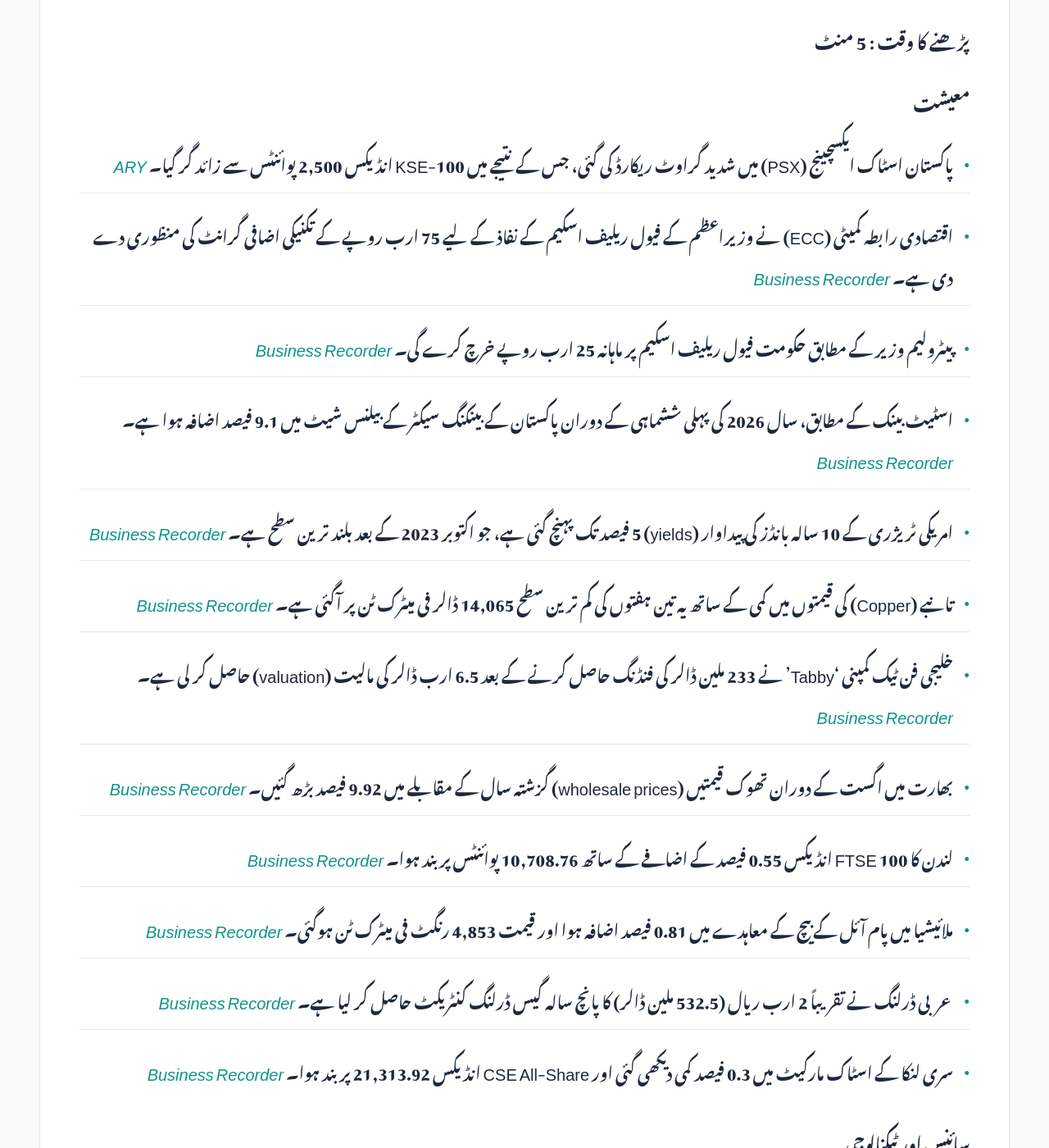
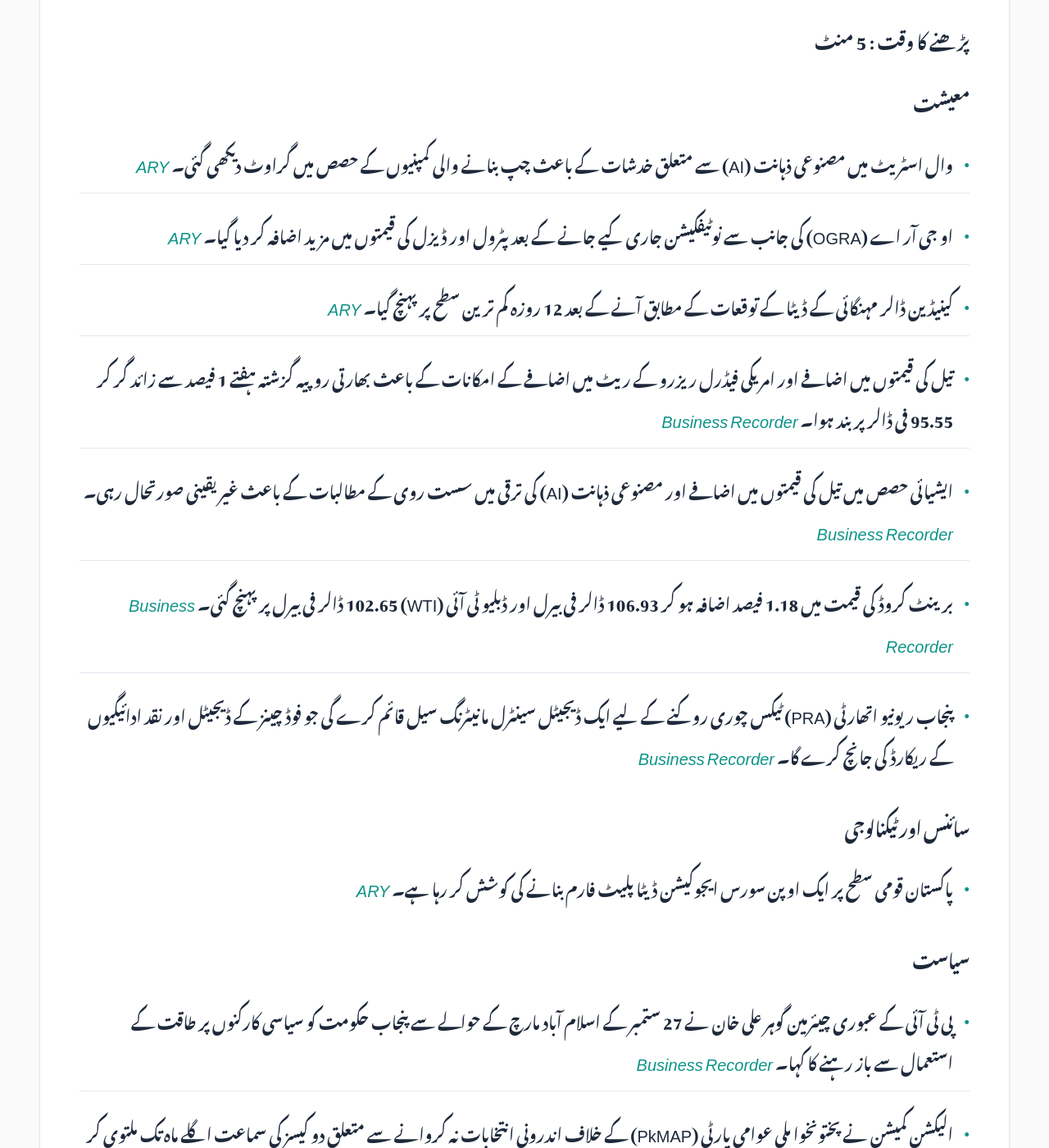
Before and after one commit to zsubzwary/news, a Jekyll site: the page built from ur/index.md, in a window 1280 px wide and 1400 px high, scrolled down 441 px. Shown: the whole window at 82% size. Built offline with Jekyll 4.4.1, drawn with Linux system fonts in a browser that asks for light colours; some web fonts are replaced; comment, search, counter and statistics services are not loaded; some of the changed text lies outside the part shown.

Commit message:
DateTime; 2026-09-15T04:08:51.275Z

```diff
--- a/ur/index.md
+++ b/ur/index.md
@@ -7,49 +7,45 @@ rtl: true
 
 پاکستان کی تازہ خبروں کا خلاصہ
 
- &lrm; 14-Sep-2026 21:10PKT
+ &lrm; 15-Sep-2026 09:08PKT
 
 پڑھنے کا وقت : 5 منٹ
 
 ### معیشت
-- پاکستان اسٹاک ایکسچینج (PSX) میں شدید گراوٹ ریکارڈ کی گئی، جس کے نتیجے میں KSE-100 انڈیکس 2,500 پوائنٹس سے زائد گر گیا۔ *[ARY](https://arynews.tv/psx-stocks-fall-sharply-as-kse-100-index-loses-over-2500-points)*
-- اقتصادی رابطہ کمیٹی (ECC) نے وزیراعظم کے فیول ریلیف اسکیم کے نفاذ کے لیے 75 ارب روپے کے تکنیکی اضافی گرانٹ کی منظوری دے دی ہے۔ *[Business Recorder](https://www.brecorder.com/news/40439437/ecc-approves-rs75bn-for-pms-fuel-relief-scheme)*
-- پیٹرولیم وزیر کے مطابق حکومت فیول ریلیف اسکیم پر ماہانہ 25 ارب روپے خرچ کرے گی۔ *[Business Recorder](https://www.brecorder.com/news/40439428/govt-to-spend-rs25bn-a-month-on-fuel-relief-scheme-petroleum-minister)*
-- اسٹیٹ بینک کے مطابق، سال 2026 کی پہلی ششماہی کے دوران پاکستان کے بینکنگ سیکٹر کے بیلنس شیٹ میں 9.1 فیصد اضافہ ہوا ہے۔ *[Business Recorder](https://www.brecorder.com/news/40439436-pakistan-banking-sector-remains-resilient-in-h1cy26-sbp)*
-- امریکی ٹریژری کے 10 سالہ بانڈز کی پیداوار (yields) 5 فیصد تک پہنچ گئی ہے، جو اکتوبر 2023 کے بعد بلند ترین سطح ہے۔ *[Business Recorder](https://www.brecorder.com/news/40439438/us-10-year-yields-reach-5-highest-since-2023)*
-- تانبے (Copper) کی قیمتوں میں کمی کے ساتھ یہ تین ہفتوں کی کم ترین سطح 14,065 ڈالر فی میٹرک ٹن پر آگئی ہے۔ *[Business Recorder](https://www.brecorder.com/news/40439432-copper-sinks-to-3-week-low-as-dollar-firms-lme-stocks-rise)*
-- خلیجی فن ٹیک کمپنی 'Tabby' نے 233 ملین ڈالر کی فنڈنگ حاصل کرنے کے بعد 6.5 ارب ڈالر کی مالیت (valuation) حاصل کر لی ہے۔ *[Business Recorder](https://www.brecorder.com/news/40439422-gulf-fintech-tabby-clinches-6-5-billion-valuation-after-latest-funding-round)*
-- بھارت میں اگست کے دوران تھوک قیمتیں (wholesale prices) گزشتہ سال کے مقابلے میں 9.92 فیصد بڑھ گئیں۔ *[Business Recorder](https://www.brecorder.com/news/40439423-india-wholesale-prices-rise-9-92-year-on-year-in-august)*
-- لندن کا FTSE 100 انڈیکس 0.55 فیصد کے اضافے کے ساتھ 10,708.76 پوائنٹس پر بند ہوا۔ *[Business Recorder](https://www.brecorder.com/news/40439425-uks-ftse-100-rises-as-oil-stocks-gain-key-announcements-in-focus)*
-- ملائیشیا میں پام آئل کے بیچ کے معاہدے میں 0.81 فیصد اضافہ ہوا اور قیمت 4,853 رنگٹ فی میٹرک ٹن ہوگئی۔ *[Business Recorder](https://www.brecorder.com/news/40439421-palm-oil-closes-up-after-crude-prices-climb-higher)*
-- عربی ڈرلنگ نے تقریباً 2 ارب ریال (532.5 ملین ڈالر) کا پانچ سالہ گیس ڈرلنگ کنٹریکٹ حاصل کر لیا ہے۔ *[Business Recorder](https://www.brecorder.com/news/40439433-gulf-equities-mixed-as-saudi-energy-shipping-security-concerns-weigh)*
-- سری لنکا کے اسٹاک مارکیٹ میں 0.3 فیصد کمی دیکھی گئی اور CSE All-Share انڈیکس 21,313.92 پر بند ہوا۔ *[Business Recorder](https://www.brecorder.com/news/40439429-sri-lankan-shares-fall-as-healthcare-energy-stocks-drag)*
+- وال اسٹریٹ میں مصنوعی ذہانت (AI) سے متعلق خدشات کے باعث چپ بنانے والی کمپنیوں کے حصص میں گراوٹ دیکھی گئی۔ *[ARY](https://arynews.tv/wall-street-drops-as-ai-worries-pummel-chipmakers)*
+- او جی آر اے (OGRA) کی جانب سے نوٹیفکیشن جاری کیے جانے کے بعد پٹرول اور ڈیزل کی قیمتوں میں مزید اضافہ کر دیا گیا۔ *[ARY](https://arynews.tv/petrol-price-diesel-rate-hiked-further-as-ogra-issues-notification)*
+- کینیڈین ڈالر مہنگائی کے ڈیٹا کے توقعات کے مطابق آنے کے بعد 12 روزہ کم ترین سطح پر پہنچ گیا۔ *[ARY](https://arynews.tv/canadian-dollar-hits-12-day-low-as-inflation-data-meets-expectations)*
+- تیل کی قیمتوں میں اضافے اور امریکی فیڈرل ریزرو کے ریٹ میں اضافے کے امکانات کے باعث بھارتی روپیہ گزشتہ ہفتے 1 فیصد سے زائد گر کر 95.55 فی ڈالر پر بند ہوا۔ *[Business Recorder](https://www.brecorder.com/news/40439547/indian-rupee-bonds-eye-fed-decision-rate-outlook)*
+- ایشیائی حصص میں تیل کی قیمتوں میں اضافے اور مصنوعی ذہانت (AI) کی ترقی میں سست روی کے مطالبات کے باعث غیر یقینی صورتحال رہی۔ *[Business Recorder](https://www.brecorder.com/news/40439546/asian-shares-waver-as-oil-and-yields-rise-ahead-of-fed-boj-meetings)*
+- برینٹ کروڈ کی قیمت میں 1.18 فیصد اضافہ ہو کر 106.93 ڈالر فی بیرل اور ڈبلیو ٹی آئی (WTI) 102.65 ڈالر فی بیرل پر پہنچ گئی۔ *[Business Recorder](https://www.brecorder.com/news/40439536/oil-prices-rise-as-saudi-pipeline-outage-fresh-attacks-raise-supply-concerns)*
+- پنجاب ریونیو اتھارٹی (PRA) ٹیکس چوری روکنے کے لیے ایک ڈیجیٹل سینٹرل مانیٹرنگ سیل قائم کرے گی جو فوڈ چینز کے ڈیجیٹل اور نقد ادائیگیوں کے ریکارڈ کی جانچ کرے گا۔ *[Business Recorder](https://www.brecorder.com/news/40439533/pra-to-set-up-digital-cell-to-curb-tax-evasion)*
 
 ### سائنس اور ٹیکنالوجی
-- آریکل (Oracle) نے AI انفراسٹرکچر کے قرضوں کے بڑھتے ہوئے بوجھ کے باعث ملازمین کی نئی کھیپ کو ملازمتوں سے فارغ کرنا شروع کر دیا ہے۔ *[ARY](https://arynews.tv/oracle-begins-new-round-of-layoffs-as-ai-infrastructure-debt-mounts)*
-- ایلون مسک کی X Corp اور SpaceXAI نے ایپل کے خلاف جاری اینٹی ٹرسٹ مقدمے کو ٹیکساس کی وفاقی عدالت میں ختم کر دیا ہے۔ *[Business Recorder](https://www.brecorder.com/news/40439441/musks-x-corp-and-spacexai-resolve-antitrust-lawsuit-against-apple)*
-- ایپل نے پاکستان کے لیے اپنے پہلے 'ہیڈ آف گورنمنٹ افیئرز' کے طور پر سلمان ڈار کو مقرر کر دیا ہے۔ *[Business Recorder](https://www.brecorder.com/news/40439439/apple-appoints-first-head-of-government-affairs-for-pakistan)*
+- پاکستان قومی سطح پر ایک اوپن سورس ایجوکیشن ڈیٹا پلیٹ فارم بنانے کی کوشش کر رہا ہے۔ *[ARY](https://arynews.tv/pakistan-moves-to-build-national-open-source-education-data-platform)*
 
 ### سیاست
-- سندھ اسمبلی نے لوکل گورنمنٹ ایکٹ 2026 کی منظوری دے دی ہے۔ *[ARY](https://arynews.tv/sindh-assembly-gives-green-light-to-local-government-act-2026)*
-- اینٹی تھرارسٹ کورٹ (ATC) نے سہیل آفریدی، اسد قاسم اور پی ٹی آئی کے 22 قانون سازوں کے پاسپورٹ بلاک کرنے کا حکم دے دیا ہے۔ *[ARY](https://arynews.tv/atc-orders-passport-block-for-sohail-afridi-asad-qaiser-22-pti-lawmakers)*
+- پی ٹی آئی کے عبوری چیئرمین گوہر علی خان نے 27 ستمبر کے اسلام آباد مارچ کے حوالے سے پنجاب حکومت کو سیاسی کارکنوں پر طاقت کے استعمال سے باز رہنے کا کہا۔ *[Business Recorder](https://www.brecorder.com/news/40439540/september-27-march-gohar-warns-against-potential-use-of-force-against-pti-workers)*
+- الیکشن کمیشن نے پختونخوا ملی عوامی پارٹی (PkMAP) کے خلاف اندرونی انتخابات نہ کروانے سے متعلق دو کیسز کی سماعت اگلے ماہ تک ملتوی کر دی ہے۔ *[Business Recorder](https://www.brecorder.com/news/40439541/ecp-reschedules-two-cases-against-pkmap-till-next-month)*
+- اینٹی ٹیررازم کورٹ نے 26 نومبر کے احتجاج کے کیس میں 24 پارلیمنٹ اراکین بشمول کے پی کے کے وزیراعلیٰ سہیل آفریدی کے پاسپورٹ بلاک کرنے کا حکم دے دیا ہے۔ *[Business Recorder](https://www.brecorder.com/news/40439539/atc-orders-blocking-of-passports-for-afridi-other-pti-mps)*
+- وفاقی آئینی عدالت (FCC) نے کے پی کے کے وزیراعلیٰ سہیل آفریدی کی تقرری کو چیلنج کرنے والی درخواست پر نوٹس جاری کر دیا ہے۔ *[Business Recorder](https://www.brecorder.com/news/40439528/plea-of-marwat-fcc-issues-notice-to-afridi)*
+- وفاقی وزیر ریلوے محمد حنیف عباسی نے کہا ہے کہ علاقائی حریف پاکستان کی قومی سلامتی کو نقصان نہیں پہنچا سکتے۔ *[Business Recorder](https://www.brecorder.com/news/40439534/regional-adversaries-cannot-undermine-national-security-abbasi)*
 
 ### قومی
-- بی آئی ای کے (BIEK) نے 2026 کے ایچ ایس سی کامرس ریگولر اور پرائیویٹ گروپ کے نتائج کا اعلان کر دیا ہے۔ *[ARY](https://arynews.tv/biek-announces-2026-hsc-commerce-regular-group-results-check-here)* | *[ARY](https://arynews.tv/biek-announces-2026-hsc-commerce-private-group-results-check-here)*
-- میر حسن ماری کے ضرورت مند خاندانوں کو 700 سولر سسٹم فراہم کیے جائیں گے۔ *[ARY](https://arynews.tv/needy-families-in-mir-hassan-mari-to-receive-700-solar-systems)*
-- میر رضا کیس میں کمیشن سرمایہ کاروں کے بیانات ویڈیو لنک کے ذریعے ریکارڈ کرے گا۔ *[ARY](https://arynews.tv/mir-raza-case-commission-to-record-statements-of-investors-via-video-link)*
-- انڈونیشیا کے نیوی چیف نے جی ایچ کیو (GHQ) میں چیف آف آرمی اسٹاف جنرل عاصم منیر سے ملاقات کی۔ *[Business Recorder](https://www.brecorder.com/news/40439430-indonesia-navy-chief-meets-field-marshal-asim-munir-at-ghq)*
-- پاکستانی روپیہ امریکی ڈالر کے مقابلے میں مستحکم ہو کر اضافہ ریکارڈ کر رہا ہے۔ *[Business Recorder](https://www.brecorder.com/news/40439426-intra-day-update-rupee-records-gain-against-us-dollar)*
+- خیبرپختونخوا میں گندم کے ذخائر سپلائی کے خدشات کے باعث 189,000 ٹن تک گر گئے۔ *[ARY](https://arynews.tv/kp-wheat-reserves-drop-to-189000-tonnes-amid-supply-concerns)*
+- عمرہ زائرین کے لیے نادرا (NADRA) کے انٹیگریٹڈ ویکسینیشن کارڈ کے نفاذ کی ڈیڈ لائن 25 ستمبر 2026 تک بڑھا دی گئی ہے۔ *[Business Recorder](https://www.brecorder.com/news/40439542-umrah-pilgrims-deadline-for-vaccination-card-extended)*
+- آئی بی سی سی (IBCC) نے بتایا کہ این سی سی آئی اے (NCCIA) کو کیمبرج امتحانی پرچیاں پاکستان سے لیک ہونے کا کوئی ثبوت نہیں ملا۔ *[Business Recorder](https://www.brecorder.com/news/40439532-cambridge-exam-papers-nccia-found-no-evidence-of-leakage-from-pakistan-ibcc)*
+- چیف آف آرمی اسٹاف فیلڈ مارشل سید عاصم منیر نے لبنان کے وزیر داخلہ سے ملاقات میں دوطرفہ تعلقات کو مزید مضبوط کرنے کا عزم دہرایا۔ *[Business Recorder](https://www.brecorder.com/news/40439538-cdf-reaffirms-commitment-to-stronger-ties-with-lebanon)*
+- فرانسیسی سفیر نکولاس گیلے نے صدر آصف علی زرداری سے ملاقات کی اور پاکستان کے ساتھ دوطرفہ تعلقات پر تبادلہ خیال کیا۔ *[Business Recorder](https://www.brecorder.com/news/40439529-france-ambassador-pays-farewell-calls-on-president)*
+- قومی اسمبلی کے سپیکر سردار ایاز صادق نے عالمی دنِ جمہوریت کے موقع پر مضبوط جمہوری نظام کو خوشحال مستقبل کی ضمانت قرار دیا۔ *[Business Recorder](https://www.brecorder.com/news/40439535-international-day-of-democracy-today-speaker-says-strong-democratic-system-guarantee-of-prosperous-future)*
 
 ### بین الاقوامی
-- یمن کے حوثیوں نے سعودی عرب کے خمیس مشيط میں فوجی ایئر بیس پر درجنوں میزائلوں اور ڈرون سے حملہ کر دیا۔ *[Business Recorder](https://www.brecorder.com/news/40439440/gulf-states-call-off-meeting-with-iran-houthis-launch-new-attack-on-saudi)*
-- خلیجی ریاستوں نے ایران کے ساتھ طے شدہ ملاقات منسوخ کر دی ہے۔ *[Business Recorder](https://www.brecorder.com/news/40439440/gulf-states-call-off-meeting-with-iran-houthis-launch-new-attack-on-saudi)*
-- لبنان کے جنوبی شہر پر اسرائیلی حملوں میں 6 بچوں سمیت کم از کم 13 افراد ہلاک ہو گئے۔ *[Business Recorder](https://www.brecorder.com/news/40439435-israeli-strikes-on-southern-lebanese-town-kill-13-as-fears-of-escalation-mount)*
-- بنگلہ دیش کے وزیر توانائی کے مطابق ایل این جی (LNG) کی بلند قیمتوں کی وجہ سے ملک کی صنعتی ترقی سست ہو رہی ہے۔ *[Business Recorder](https://www.brecorder.com/news/40439431-bangladeshs-industrial-growth-hurt-by-high-lng-prices-minister-says)*
-- بھارت کی کمپنی GAIL کے چیئرمین کے مطابق 20 ڈالر فی ایم ایم بی ٹی یو (mmBtu) سے زیادہ ایل این جی کی قیمتیں ڈیمانڈ کو متاثر کر رہی ہیں۔ *[Business Recorder](https://www.brecorder.com/news/40439427-lng-prices-above-20-per-mmbtu-to-hurt-demand-chairman-of-indias-gail-says)*
+- سعودی عرب نے حوثی حملوں کے جواب میں سخت کارروائی کرنے کا انتباہ جاری کر دیا ہے۔ *[ARY](https://arynews.tv/saudi-arabia-warns-it-will-react-firmly-to-houthi-attacks)*
+- امریکی فوج کا کہنا ہے کہ ایران کے ساتھ جنگ کی وجہ سے گولہ بارود کی کمی کا سامنا ہے۔ *[ARY](https://arynews.tv/us-military-says-iran-war-has-led-to-munitions-shortfall)*
+- حوثیوں نے سعودی اہداف پر نئے حملے کیے جبکہ بحیرہ احمر میں تناؤ برقرار رہنے سے عالمی تیل کی سپلائی کے خطرات بڑھ گئے ہیں۔ *[Business Recorder](https://www.brecorder.com/news/40439548/houthis-strike-saudi-targets-anew-as-talks-over-strait-of-hormuz-stall)*
 
 ### کھیل
-- کرکٹر کیمرون گرین نے پرتھ میں اپنی دیرینہ ساتھی ایملی ریڈووڈ سے شادی کر لی ہے۔ *[ARY](https://arynews.tv/cameron-green-gets-married-to-long-time-partner-emily-redwood-in-perth)*
+- نیشنل انڈر-19 کرکٹ چیمپئن شپ کا آغاز آج سے ہو رہا ہے جس میں 16 ریجنز کی 20 ٹیمیں اور تقریباً 400 کھلاڑی حصہ لیں گے۔ *[Business Recorder](https://www.brecorder.com/news/40439531-national-u-19-championship-to-commence-from-today)*
 
 ### صحت
-- پھیپھڑوں کے کینسر کے لیے تیار کردہ دوا 'Gotistobart' کے طبی آزمائش کے نتائج میں مریضوں کی زندگی میں اضافے کے مثبت ثبوت ملے ہیں۔ *[ARY](https://arynews.tv/gotistobart-lung-cancer-drug-candidate-prolonged-lives-in-trial)*
+- ٹائلی نول بنانے والی کمپنی نے آٹزم کے ساتھ ممکنہ تعلق کے معاملے پر امریکی اپیل کورٹ سے فیصلے پر نظرثانی کی درخواست کی ہے۔ *[ARY](https://arynews.tv/tylenol-maker-pharmacy-chains-urge-us-appeals-court-to-revisit-decision-over-alleged-autism-link)*
+- سندھ ڈرگ کورٹ نے غیر رجسٹرڈ اور ناقص ادویات کی فروخت کے کیس میں چار ملزمان کی عبوری ضمانت مسترد کر دی۔ *[Business Recorder](https://www.brecorder.com/news/40439527-unregistered-medicines-case-drug-court-rejects-interim-bail-of-four)*
```
